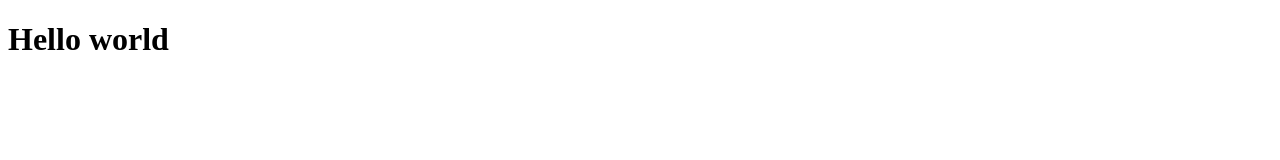
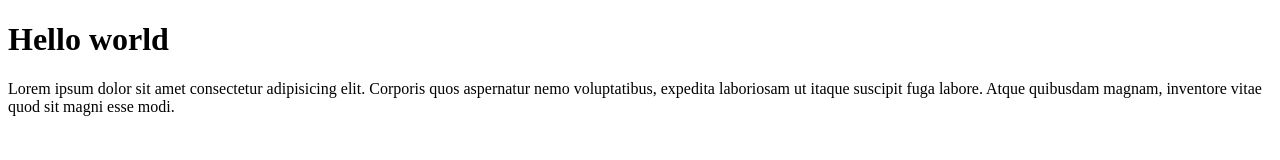
Before and after one commit to Sumit-2808/First-Repo, a plain HTML site: page index.html in a window 1280 px wide. Drawn offline with Linux system fonts and the light colour scheme.

Commit message:
another change

```diff
--- a/index.html
+++ b/index.html
@@ -8,5 +8,6 @@
 </head>
 <body>
     <h1>Hello world</h1>
+    <p>Lorem ipsum dolor sit amet consectetur adipisicing elit. Corporis quos aspernatur nemo voluptatibus, expedita laboriosam ut itaque suscipit fuga labore. Atque quibusdam magnam, inventore vitae quod sit magni esse modi.</p>
 </body>
 </html>
```
